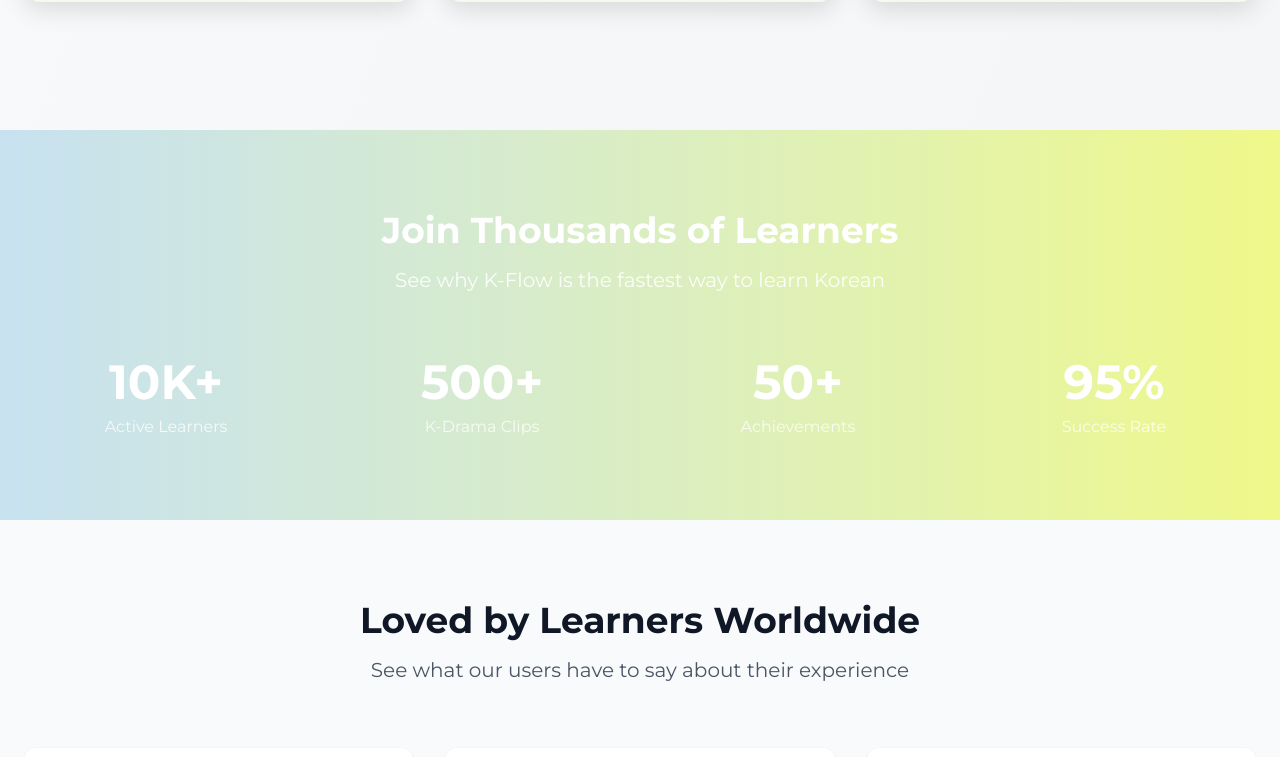
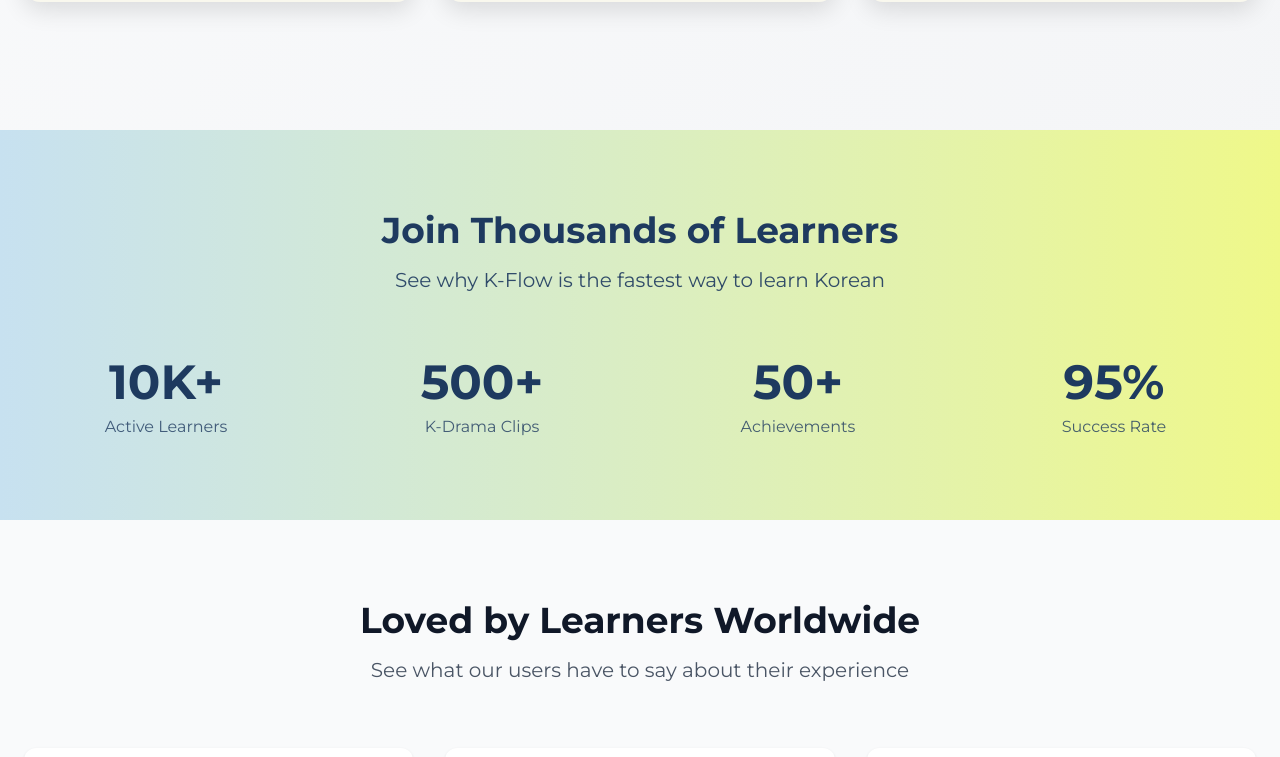
Before and after one commit to bomimee/k-flow, a Next.js app in the folder frontend/: page / in a window 1280 px wide. Shown: the part 1681-2438 px from the top of the page. Built offline with nearby package versions, Linux system fonts and the light colour scheme; no server answers.

Commit message:
color chnage

```diff
--- a/frontend/app/page.tsx
+++ b/frontend/app/page.tsx
@@ -116,7 +116,7 @@
               <span className="block text-gradient">K-Flow</span>
             </h1>
 
-            <p className="text-xl lg:text-2xl text-white/90 mb-8 max-w-3xl mx-auto animate-slide-in">
+            <p className="text-xl lg:text-2xl text-[var(--font-dark)]/90 mb-8 max-w-3xl mx-auto animate-slide-in">
               Learn Korean through K-dramas, gamified quizzes, and personalized curriculum.
               Build sustainable habits and achieve fluency faster than ever.
             </p>
@@ -214,11 +214,11 @@
       </section>
 
       {/* Stats Section */}
-      <section className="py-20 bg-gradient-to-r from-primary to-secondary text-white">
+      <section className="py-20 bg-gradient-to-r from-primary to-secondary text-[var(--font-dark)]">
         <div className="max-w-7xl mx-auto px-6">
           <div className="text-center mb-16">
             <h2 className="text-4xl font-bold mb-4">Join Thousands of Learners</h2>
-            <p className="text-xl text-white/90">
+            <p className="text-xl text-[var(--font-dark)]/90">
               See why K-Flow is the fastest way to learn Korean
             </p>
           </div>
@@ -226,19 +226,19 @@
           <div className="grid grid-cols-1 md:grid-cols-4 gap-8">
             <div className="text-center">
               <div className="text-5xl font-bold mb-2">10K+</div>
-              <div className="text-white/80">Active Learners</div>
+              <div className="text-[var(--font-dark)]/80">Active Learners</div>
             </div>
             <div className="text-center">
               <div className="text-5xl font-bold mb-2">500+</div>
-              <div className="text-white/80">K-Drama Clips</div>
+              <div className="text-[var(--font-dark)]/80">K-Drama Clips</div>
             </div>
             <div className="text-center">
               <div className="text-5xl font-bold mb-2">50+</div>
-              <div className="text-white/80">Achievements</div>
+              <div className="text-[var(--font-dark)]/80">Achievements</div>
             </div>
             <div className="text-center">
               <div className="text-5xl font-bold mb-2">95%</div>
-              <div className="text-white/80">Success Rate</div>
+              <div className="text-[var(--font-dark)]/80">Success Rate</div>
             </div>
           </div>
         </div>
@@ -285,12 +285,12 @@
       </section>
 
       {/* CTA Section */}
-      <section className="py-20 bg-gradient-to-r from-accent to-accent-light text-white">
+      <section className="py-20 bg-gradient-to-r from-accent to-accent-light text-[var(--font-dark)]">
         <div className="max-w-4xl mx-auto text-center px-6">
           <h2 className="text-4xl lg:text-5xl font-bold mb-6">
             Ready to Start Your Korean Journey?
           </h2>
-          <p className="text-xl text-white/90 mb-8">
+          <p className="text-xl text-[var(--font-dark)]/90 mb-8">
             Join thousands of learners who have transformed their Korean skills with K-Flow.
           </p>
           <div className="flex flex-col sm:flex-row gap-4 justify-center">
@@ -302,7 +302,7 @@
             </Link>
             <Link
               href="/vocabulary-quiz"
-              className="btn-outline border-white text-white hover:bg-white hover:text-accent text-lg px-8 py-4"
+              className="btn-primary border-white text-[var(--font-dark)] hover:bg-white hover:text-accent text-lg px-8 py-4"
             >
               Try Sample Quiz
             </Link>
```
